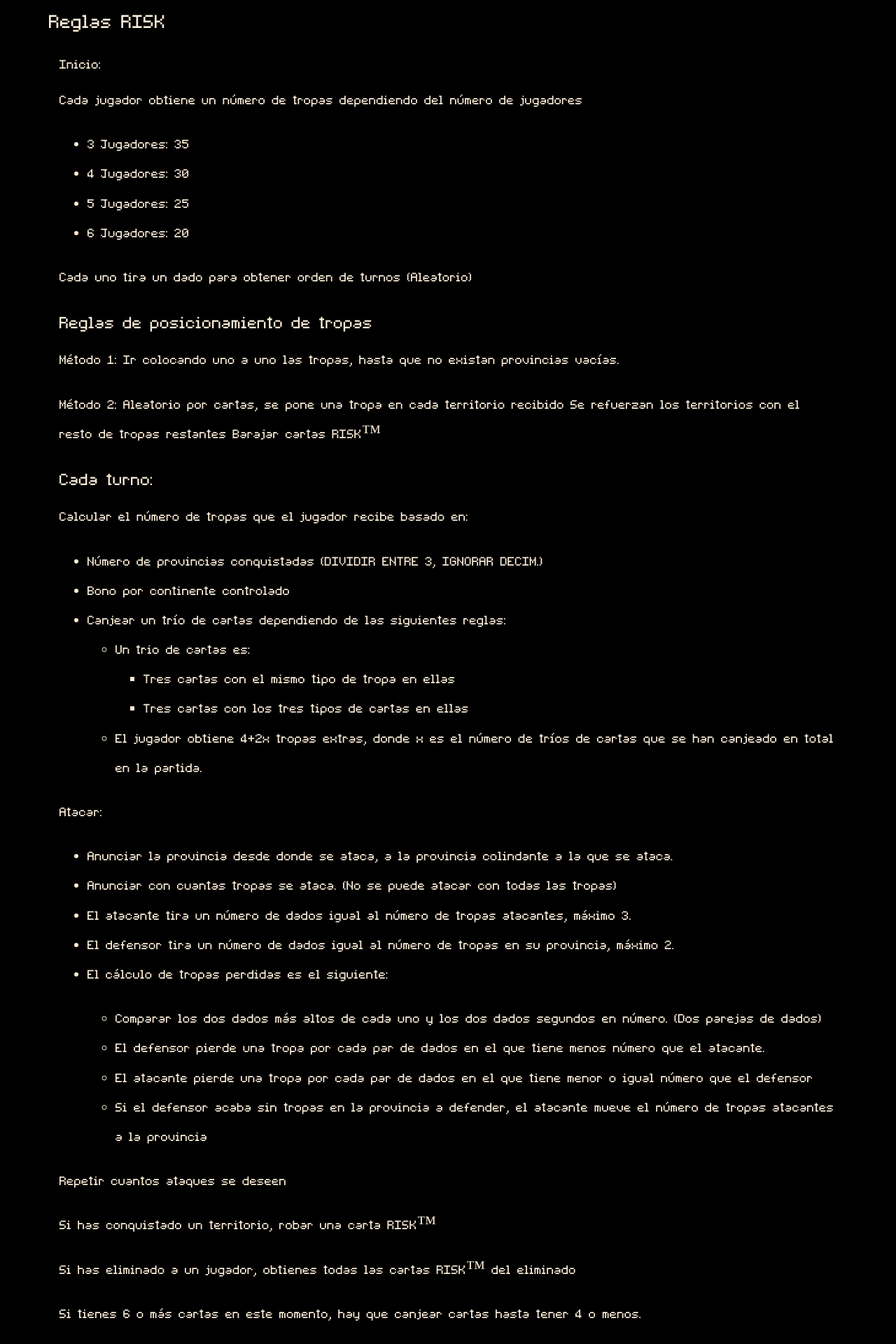
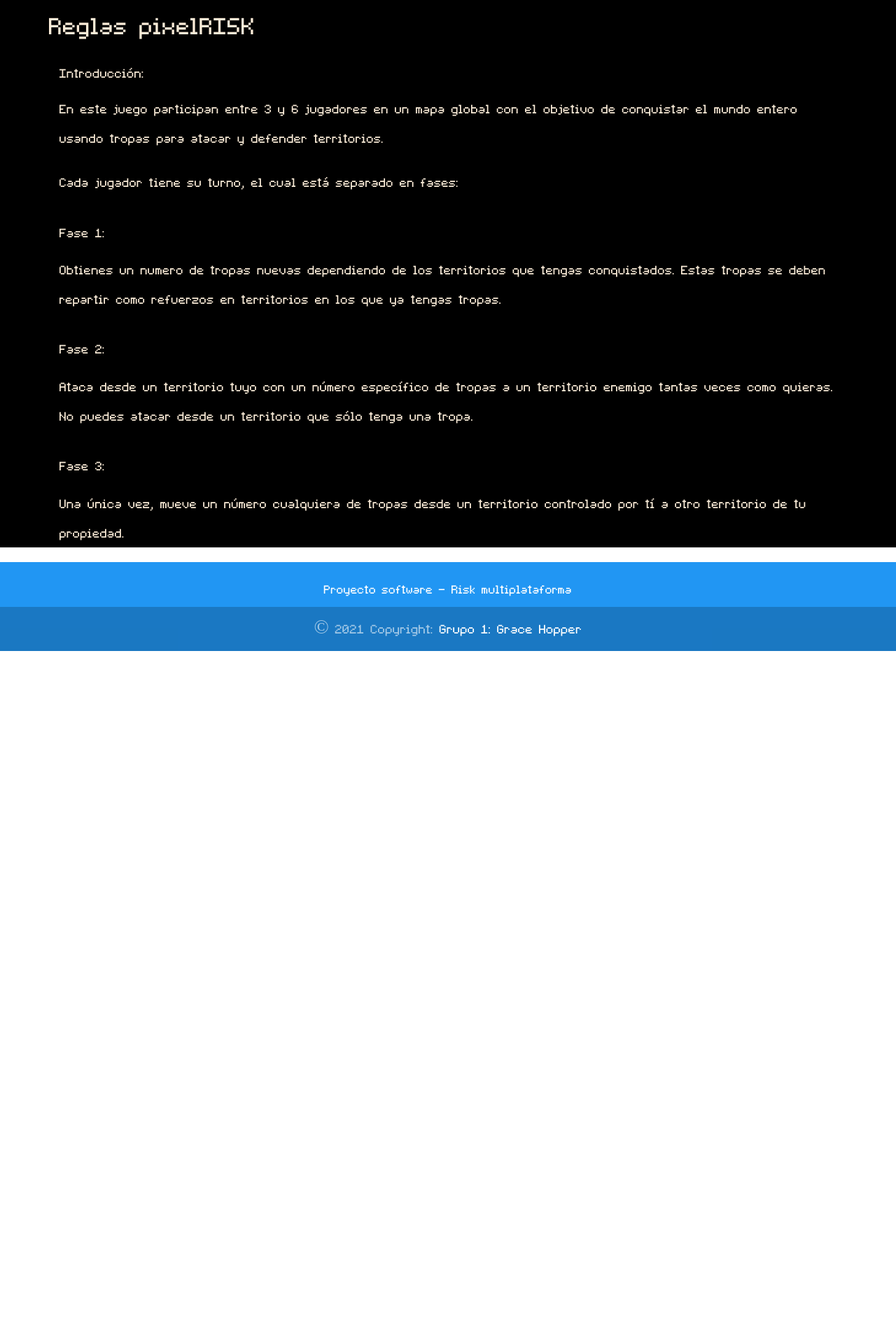
Before and after one commit to UNIZAR-30226-2021-01/risk_webapp, a React (Create React App) app: page /reglas in a window 1280 px wide. Shown: the part 120-2040 px from the top of the page at 70% size. After the commit the page ends 1050 px from the top, so only its background shows below. Built offline with nearby package versions, Linux system fonts and the light colour scheme.

Commit message:
Reglas del juego close #28 close #43

```diff
--- a/src/components/Reglas/Reglas.js
+++ b/src/components/Reglas/Reglas.js
@@ -14,115 +14,40 @@ export const Reglas = () => {
 	return (
 		<MDBContainer>
 			<MDBRow>
-				<h2>Reglas RISK</h2>
+				<h1>Reglas pixelRISK</h1>
 			</MDBRow>
 			<h3 className="font-weight-bold mb-12 p-12">
-				<strong>Inicio:</strong>
+				<strong>Introducción:</strong>
 			</h3>
 			<p className="text-left">
-				Cada jugador obtiene un número de tropas dependiendo del número de
-				jugadores
+				En este juego participan entre 3 y 6 jugadores en un mapa global con el
+				objetivo de conquistar el mundo entero usando tropas para atacar y
+				defender territorios.
 			</p>
-			<ul>
-				<li>3 Jugadores: 35</li>
-				<li>4 Jugadores: 30</li>
-				<li>5 Jugadores: 25</li>
-				<li>6 Jugadores: 20</li>
-			</ul>
-			<p>Cada uno tira un dado para obtener orden de turnos (Aleatorio)</p>
-			<h3>Reglas de posicionamiento de tropas</h3>
+			<p>Cada jugador tiene su turno, el cual está separado en fases:</p>
+			<h2>
+				<strong>Fase 1: </strong>
+			</h2>
 			<p>
-				<strong>Método 1: </strong>
-				Ir colocando uno a uno las tropas, hasta que no existan provincias
-				vacías.
+				Obtienes un numero de tropas nuevas dependiendo de los territorios que
+				tengas conquistados. Estas tropas se deben repartir como refuerzos en
+				territorios en los que ya tengas tropas.
 			</p>
+			<h2>
+				<strong>Fase 2: </strong>
+			</h2>
 			<p>
-				<strong>Método 2: </strong>
-				Aleatorio por cartas, se pone una tropa en cada territorio recibido Se
-				refuerzan los territorios con el resto de tropas restantes Barajar
-				cartas RISK™
+				Ataca desde un territorio tuyo con un número específico de tropas a un
+				territorio enemigo tantas veces como quieras. No puedes atacar desde un
+				territorio que sólo tenga una tropa.
 			</p>
-			<h3>Cada turno: </h3>
-			<p>Calcular el número de tropas que el jugador recibe basado en:</p>
-			<ul>
-				<li>
-					Número de provincias conquistadas (DIVIDIR ENTRE 3, IGNORAR DECIM.)
-				</li>
-				<li>Bono por continente controlado</li>
-				<li>
-					Canjear un trío de cartas dependiendo de las siguientes reglas:
-					<ul>
-						<li>
-							Un trio de cartas es:
-							<ul>
-								<li>Tres cartas con el mismo tipo de tropa en ellas</li>
-								<li>Tres cartas con los tres tipos de cartas en ellas</li>
-							</ul>
-						</li>
-						<li>
-							El jugador obtiene 4+2x tropas extras, donde x es el número de
-							tríos de cartas que se han canjeado en total en la partida.
-						</li>
-					</ul>
-				</li>
-			</ul>
-			<p>Atacar: </p>
-			<ul>
-				<li>
-					Anunciar la provincia desde donde se ataca, a la provincia colindante
-					a la que se ataca.
-				</li>
-				<li>
-					Anunciar con cuantas tropas se ataca. (No se puede atacar con todas
-					las tropas)
-				</li>
-				<li>
-					El atacante tira un número de dados igual al número de tropas
-					atacantes, máximo 3.
-				</li>
-				<li>
-					El defensor tira un número de dados igual al número de tropas en su
-					provincia, máximo 2.
-				</li>
-				<li>
-					<p>El cálculo de tropas perdidas es el siguiente:</p>
-					<ul>
-						<li>
-							Comparar los dos dados más altos de cada uno y los dos dados
-							segundos en número. (Dos parejas de dados)
-						</li>
-						<li>
-							El defensor pierde una tropa por cada par de dados en el que tiene
-							menos número que el atacante.
-						</li>
-						<li>
-							El atacante pierde una tropa por cada par de dados en el que tiene
-							menor o igual número que el defensor
-						</li>
-						<li>
-							Si el defensor acaba sin tropas en la provincia a defender, el
-							atacante mueve el número de tropas atacantes a la provincia
-						</li>
-					</ul>
-				</li>
-			</ul>
-			<p>Repetir cuantos ataques se deseen</p>
-			<p>Si has conquistado un territorio, robar una carta RISK™</p>
+			<h2>
+				<strong>Fase 3: </strong>
+			</h2>
 			<p>
-				Si has eliminado a un jugador, obtienes todas las cartas RISK™ del
-				eliminado
+				Una única vez, mueve un número cualquiera de tropas desde un territorio
+				controlado por tí a otro territorio de tu propiedad.
 			</p>
-			<p>
-				Si tienes 6 o más cartas en este momento, hay que canjear cartas hasta
-				tener 4 o menos.
-			</p>
-			<p>Reforzar: </p>
-			<ul>
-				<li>
-					Puedes mover cuantas tropas desees desde una provincia a una
-					colindante.
-				</li>
-			</ul>
 		</MDBContainer>
 	)
 }
```
